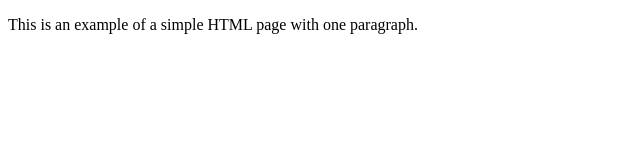
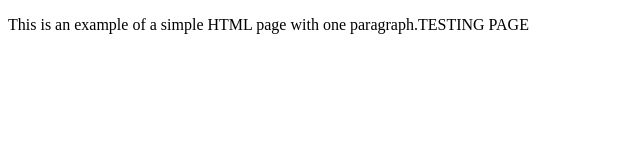
Before and after one commit to kk122345/hello2, a plain HTML site: page index.html in a window 1280 px wide. Shown: the whole page, without its empty margins (0-640 px from the left). Drawn offline with Linux system fonts and the light colour scheme.

Commit message:
Update index.html

```diff
--- a/index.html
+++ b/index.html
@@ -4,6 +4,6 @@
         <title>Example</title>
     </head>
     <body>
-        <p>This is an example of a simple HTML page with one paragraph.</p>
+        <p>This is an example of a simple HTML page with one paragraph.TESTING PAGE</p>
     </body>
 </html>
```
